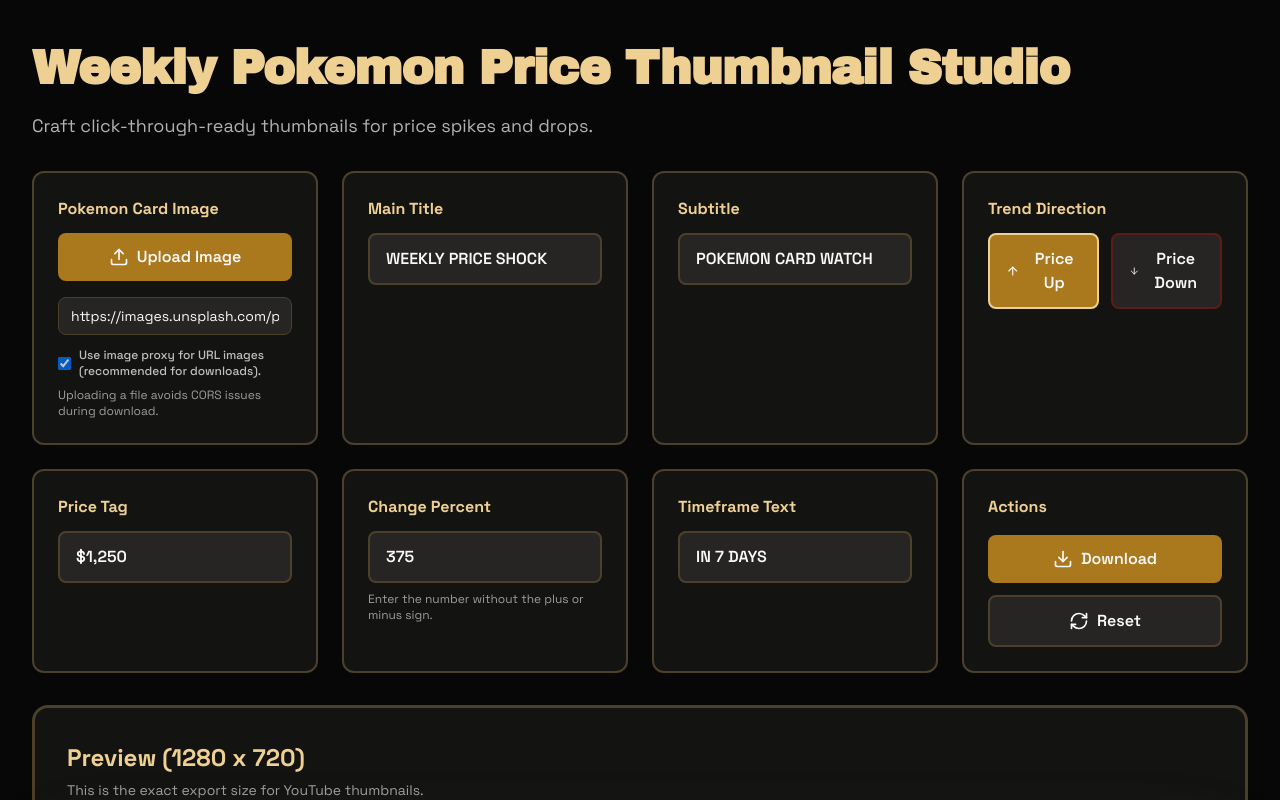
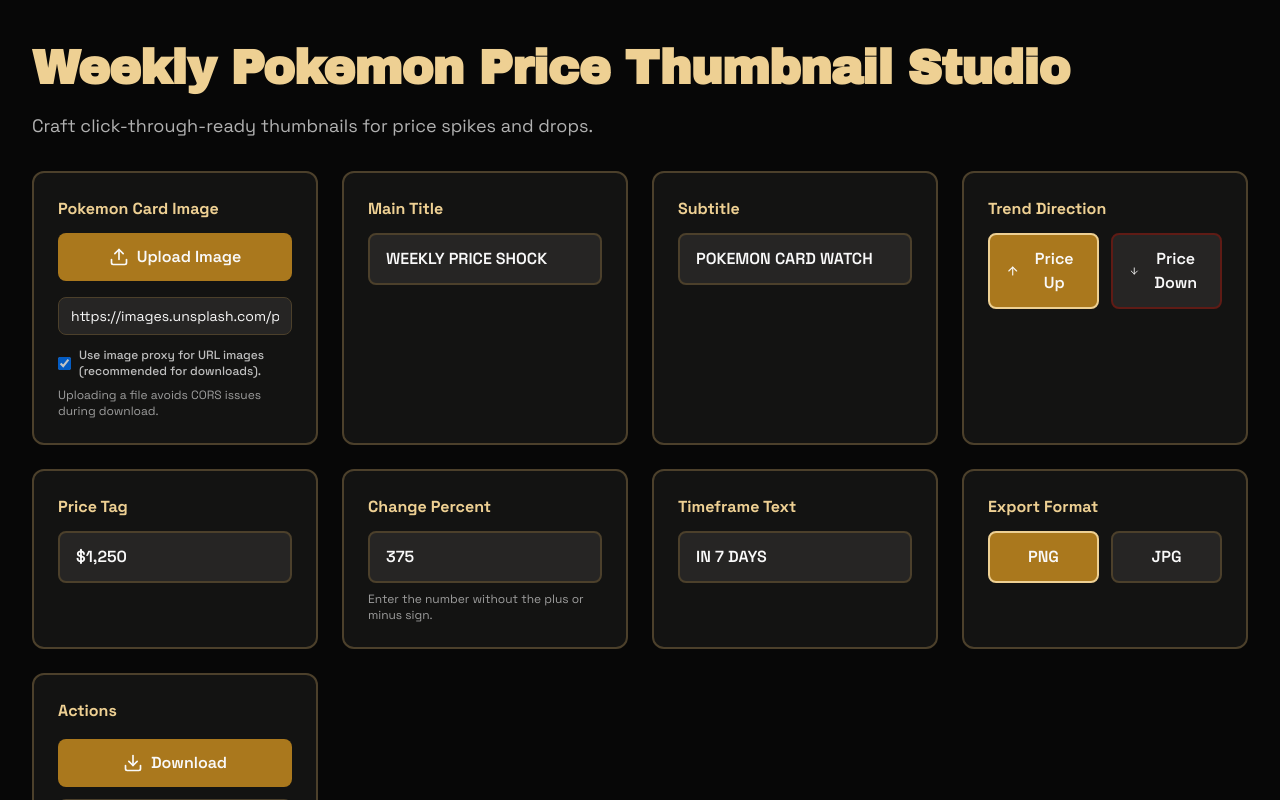
Before and after one commit to jenkinswill/thumbnail-app, a React (Vite) app: page / in a window 1280 px wide. Shown: the top 800 px of the page. Built offline with nearby package versions, Linux system fonts and the light colour scheme.

Commit message:
Improve download export reliability

```diff
--- a/src/app/components/ThumbnailEditor.tsx
+++ b/src/app/components/ThumbnailEditor.tsx
@@ -4,6 +4,8 @@
 import { Upload, Download, RefreshCw, ArrowUp, ArrowDown } from 'lucide-react';
 
 type TrendDirection = 'up' | 'down';
+
+type ExportFormat = 'png' | 'jpeg';
 
 type TrendPalette = {
   accent: string;
@@ -34,6 +36,65 @@
   return `https://images.weserv.nl/?url=${encodeURIComponent(stripped)}`;
 };
 
+const blobToDataUrl = (blob: Blob) =>
+  new Promise<string>((resolve, reject) => {
+    const reader = new FileReader();
+    reader.onload = () => resolve(reader.result as string);
+    reader.onerror = () => reject(reader.error);
+    reader.readAsDataURL(blob);
+  });
+
+const waitForImages = async (root: HTMLElement) => {
+  const images = Array.from(root.querySelectorAll('img'));
+  if (images.length === 0) {
+    return;
+  }
+
+  await Promise.all(
+    images.map((img) =>
+      img.complete && img.naturalWidth
+        ? Promise.resolve()
+        : new Promise<void>((resolve) => {
+            const done = () => {
+              img.removeEventListener('load', done);
+              img.removeEventListener('error', done);
+              resolve();
+            };
+            img.addEventListener('load', done);
+            img.addEventListener('error', done);
+          })
+    )
+  );
+};
+
+const prepareImageForCapture = async (value: string, proxyEnabled: boolean) => {
+  const trimmed = value.trim();
+  if (!trimmed || isDataUrl(trimmed) || trimmed.startsWith('blob:')) {
+    return trimmed;
+  }
+
+  if (!isRemoteUrl(trimmed)) {
+    return trimmed;
+  }
+
+  const candidateUrls = proxyEnabled ? [buildProxyUrl(trimmed), trimmed] : [trimmed];
+
+  for (const candidate of candidateUrls) {
+    try {
+      const response = await fetch(candidate, { mode: 'cors' });
+      if (!response.ok) {
+        continue;
+      }
+      const blob = await response.blob();
+      return await blobToDataUrl(blob);
+    } catch (error) {
+      continue;
+    }
+  }
+
+  return trimmed;
+};
+
 export function ThumbnailEditor() {
   const [trend, setTrend] = useState<TrendDirection>('up');
   const [cardImage, setCardImage] = useState(
@@ -45,6 +106,7 @@
   const [changePercent, setChangePercent] = useState('375');
   const [timeframe, setTimeframe] = useState('IN 7 DAYS');
   const [useProxy, setUseProxy] = useState(true);
+  const [exportFormat, setExportFormat] = useState<ExportFormat>('png');
   const [isDownloading, setIsDownloading] = useState(false);
   const previewRef = useRef<HTMLDivElement>(null);
 
@@ -84,9 +146,23 @@
 
     setIsDownloading(true);
 
+    const originalImage = cardImage;
+    let shouldRestore = false;
+
     try {
       if (document.fonts && document.fonts.ready) {
         await document.fonts.ready;
+      }
+
+      const preparedImage = await prepareImageForCapture(cardImage, useProxy);
+      if (preparedImage && preparedImage !== cardImage) {
+        setCardImage(preparedImage);
+        shouldRestore = true;
+        await new Promise<void>((resolve) => requestAnimationFrame(() => resolve()));
+      }
+
+      if (previewRef.current) {
+        await waitForImages(previewRef.current);
       }
 
       const canvas = await html2canvas(previewRef.current, {
@@ -97,14 +173,37 @@
         height: 720,
       });
 
+      const mimeType = exportFormat === 'jpeg' ? 'image/jpeg' : 'image/png';
+      const extension = exportFormat === 'jpeg' ? 'jpg' : 'png';
+      const filename = `pokemon-thumbnail-${trend}.${extension}`;
+
+      if (canvas.toBlob) {
+        const blob = await new Promise<Blob | null>((resolve) =>
+          canvas.toBlob(resolve, mimeType, exportFormat === 'jpeg' ? 0.92 : undefined)
+        );
+        if (blob) {
+          const link = document.createElement('a');
+          link.download = filename;
+          link.href = URL.createObjectURL(blob);
+          link.click();
+          URL.revokeObjectURL(link.href);
+          return;
+        }
+      }
+
       const link = document.createElement('a');
-      link.download = `pokemon-thumbnail-${trend}.png`;
-      link.href = canvas.toDataURL('image/png');
+      link.download = filename;
+      link.href = canvas.toDataURL(mimeType, exportFormat === 'jpeg' ? 0.92 : undefined);
       link.click();
     } catch (error) {
       console.error('Thumbnail export failed', error);
-      alert('Download failed. Enable the image proxy or upload the image instead of using a URL.');
+      alert(
+        'Download failed. Enable the image proxy or upload the image instead of using a URL. Some hosts block exports.'
+      );
     } finally {
+      if (shouldRestore) {
+        setCardImage(originalImage);
+      }
       setIsDownloading(false);
     }
   };
@@ -118,6 +217,7 @@
     setChangePercent('375');
     setTimeframe('IN 7 DAYS');
     setUseProxy(true);
+    setExportFormat('png');
   };
 
   return (
@@ -361,6 +461,46 @@
           </div>
 
           <div
+            className="p-6 rounded-xl"
+            style={{
+              backgroundColor: '#131312',
+              border: '2px solid #4c402b',
+            }}
+          >
+            <label className="block mb-3" style={{ color: '#eed093', fontSize: '16px', fontWeight: '700' }}>
+              Export Format
+            </label>
+            <div className="flex gap-3">
+              <button
+                type="button"
+                onClick={() => setExportFormat('png')}
+                className="flex-1 px-4 py-3 rounded-lg transition-all"
+                style={{
+                  backgroundColor: exportFormat === 'png' ? currentPalette.accent : '#262524',
+                  border: `2px solid ${exportFormat === 'png' ? currentPalette.accentLight : '#4c402b'}`,
+                  color: '#f9f9f9',
+                  fontWeight: '600',
+                }}
+              >
+                PNG
+              </button>
+              <button
+                type="button"
+                onClick={() => setExportFormat('jpeg')}
+                className="flex-1 px-4 py-3 rounded-lg transition-all"
+                style={{
+                  backgroundColor: exportFormat === 'jpeg' ? currentPalette.accent : '#262524',
+                  border: `2px solid ${exportFormat === 'jpeg' ? currentPalette.accentLight : '#4c402b'}`,
+                  color: '#f9f9f9',
+                  fontWeight: '600',
+                }}
+              >
+                JPG
+              </button>
+            </div>
+          </div>
+
+          <div
             className="p-6 rounded-xl flex flex-col gap-3"
             style={{
               backgroundColor: '#131312',
```
Also changed, not shown: 3 other files (tests, documents, lock files or other folders).
